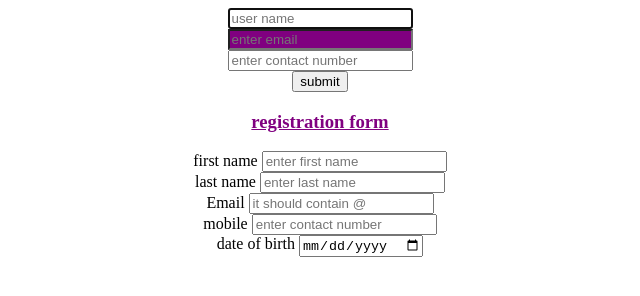
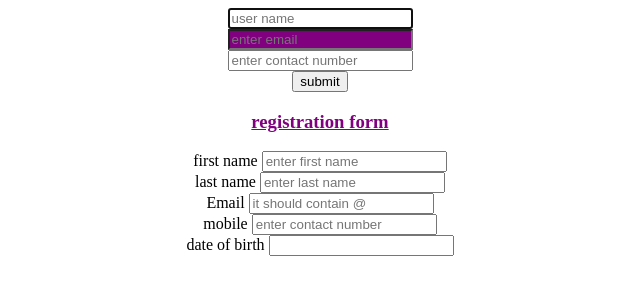
Before and after one commit to pallavi838/register-fprm-in-html, a plain HTML site: page index.html in a window 1280 px wide. Shown: the whole page, without its empty margins (320-960 px from the left). Drawn offline with Linux system fonts and the light colour scheme.

Commit message:
added index.html

```diff
--- a/HTML/index.html
+++ b/index.html
@@ -25,7 +25,7 @@
         <lable for="mobile:">mobile</lable>
         <input type="number"  placeholder="enter contact number"/><br>
         <lable for"dTE OF BIRTH">date of birth</lable>
-        <input type="date"/><br>
+        <input type="datgit commgit commit -m "addede"/><br>
     </form>
     </center>
 </body>
```
